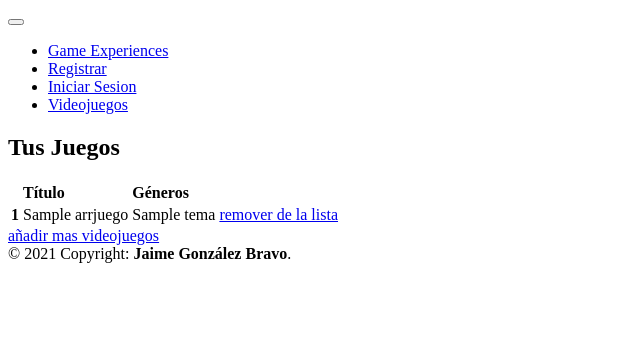
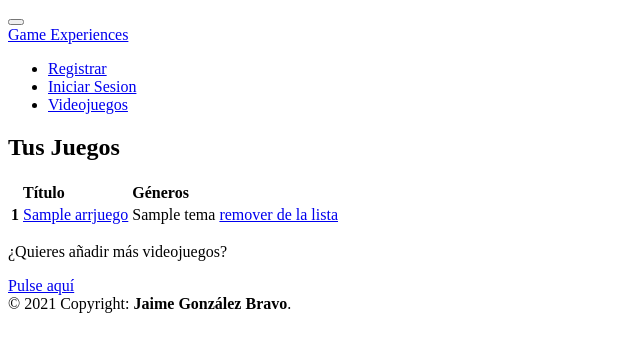
Before and after one commit to KonoDIODa13/videojuegos, a Symfony app: template templates/perfil/perfil.html.twig in a window 1280 px wide. Shown: the top 352 px of the page, without its empty margins (0-640 px from the left). Run offline with Twig, Linux system fonts and the light colour scheme; the template is opened without the code that fills it: most values are stand-ins (such as "Sample title", 1, 10 or a date in 2020); some libraries are stand-ins or nearby versions.

Commit message:
casi la cago xD

```diff
--- a/auxiliares/bd/videojuegos.sql
+++ b/auxiliares/bd/videojuegos.sql
@@ -19,6 +19,7 @@
 -- Table structure for table `doctrine_migration_versions`
 --
 
+use main;
 DROP TABLE IF EXISTS `doctrine_migration_versions`;
 /*!40101 SET @saved_cs_client     = @@character_set_client */;
 /*!50503 SET character_set_client = utf8mb4 */;
--- a/src/Controller/VideojuegosController.php
+++ b/src/Controller/VideojuegosController.php
@@ -36,7 +36,7 @@ class VideojuegosController extends ControladorBase
     }
 
     #[Route('/videojuegos/{videojuego}/lista', name: 'app_annadir_a_lista')]
-    public function annadirLista(VideojuegoRepository $videojuegoRepository, EntityManagerInterface $entityManager, Videojuego $videojuego): Response
+    public function annadirLista(EntityManagerInterface $entityManager, Videojuego $videojuego): Response
     {
         $usuario = $this->getUser();
         $lista = $usuario->addVideojuego($videojuego);
--- a/templates/base.html.twig
+++ b/templates/base.html.twig
@@ -20,16 +20,14 @@
 	<body>
 		{% block body %}
 			{% block nav %}
-				<nav class="nav navbar navbar-expand-lg navbar-light bg-light flex-column">
+				<nav class="nav navbar navbar-expand-lg navbar-light bg-light p-2">
 					<button class="navbar-toggler" type="button" data-toggle="collapse" data-target="#navbarSupportedContent" aria-controls="navbarSupportedContent" aria-expanded="false" aria-label="Toggle navigation">
 						<span class="navbar-toggler-icon"></span>
 					</button>
+					<div class="d-flex container-fluid">
+						<a class="navbar-brand flex-start" href="{{ path('app_inicio') }}">Game Experiences</a>
 
-					<div class="container-fluid">
-						<ul class="navbar-nav mr-auto">
-							<li class="nav-item active">
-								<a class="nav-link" href="{{ path('app_inicio') }}">Game Experiences</a>
-							</li>
+						<ul class="navbar-nav flex-center">
 							{% if  is_granted('IS_AUTHENTICATED_REMEMBERED') %}
 								<li class="nav-item active">
 									<a class="nav-link" href="{{ path('app_perfil') }}">Perfil</a>
@@ -54,7 +52,9 @@
 							</li>
 						</ul>
 						{% if  is_granted('IS_AUTHENTICATED_REMEMBERED') %}
-							<img src="{{ app.user.avatarUri }}" alt="{{ app.user.username }} Avatar">
+							<div class="nav-item flex-end">
+								<img src="{{ app.user.avatarUri }}" alt="{{ app.user.username }} Avatar" class="text-end">
+							</div>
 						{% endif %}
 					</div>
 				</nav>
--- a/templates/perfil/perfil.html.twig
+++ b/templates/perfil/perfil.html.twig
@@ -27,10 +27,13 @@
 								<td></td>
 							</tr>
 						</thead>
-					{% for key, juego in arrjuegos %}
+						<tbody>
+						{% for indice, juego in arrjuegos %}
 							<tr>
-							<th scope="row">{{key ++1}}</th>
-							<td class="text-center">{{juego.titulo}}</td>
+								<td scope="row"><strong>{{indice ++1}}</strong></td>
+								<td class="text-center">
+									<a class="link-dark" href="{{path('app_videojuego', {videojuego: juego.id})}}">{{juego.titulo}}</a>
+								</td>
 								<td class="text-center">
 									{% for genero in juego.tema %}
 										{{genero}}
@@ -41,13 +44,15 @@
 								</td>
 							</tr>
 						{% endfor %}
+						</tbody>
 					</table>
 				</div>
-			<a href="{{ path ('app_videojuegos') }}">añadir mas videojuegos</a>
+				<p>¿Quieres añadir más videojuegos? </p>
+				<a class="btn btn-primary" href="{{ path ('app_videojuegos') }}">Pulse aquí</a>
 			{% else %}
 				<h3>Aun no hay juegos en la lista.</h3>
 				<p>¿Quieres añadir un juego?</p>
-								<a class="btn btn-primary" href="{{ path ('app_videojuegos') }}">pulsa aqui</a>
+				<a class="btn btn-primary" href="{{ path ('app_videojuegos') }}">pulsa aquí</a>
 			{% endif %}
 		</div>
 	{% endblock %}
--- a/templates/videojuegos/videojuego.html.twig
+++ b/templates/videojuegos/videojuego.html.twig
@@ -4,7 +4,7 @@
 	{% block nav %}
 		{{ parent() }}
 	{% endblock %}
-
+	{% block text %}
 		<div class="d-flex flex-column card p-2">
 			<div class="p-2 card-body bg-secondary">
 				<h2 class="text-center card-title">{{videojuego.titulo}}</h2>
@@ -53,12 +53,14 @@
 							<li>{{videojuego.descripcion}}</li>
 						</ul>
 					{% endif %}
-
+					{% if  is_granted('IS_AUTHENTICATED_REMEMBERED') %}
 						<a class="btn btn-primary" href="{{path('app_annadir_a_lista',{videojuego: videojuego})}}">
 							añadir a la lista</a>
+					{% endif %}
 				</div>
 			</div>
 		</div>
+	{% endblock %}
 
 	{% block footer %}
 		{{parent() }}
```
Also changed, not shown: assets/styles/app.css (+8 -4 lines), src/Controller/PerfilController.php (+0 -7 lines), templates/videojuegos/index.html.twig (+16 -11 lines). Lines whose indentation alone changed are shown as unchanged.
